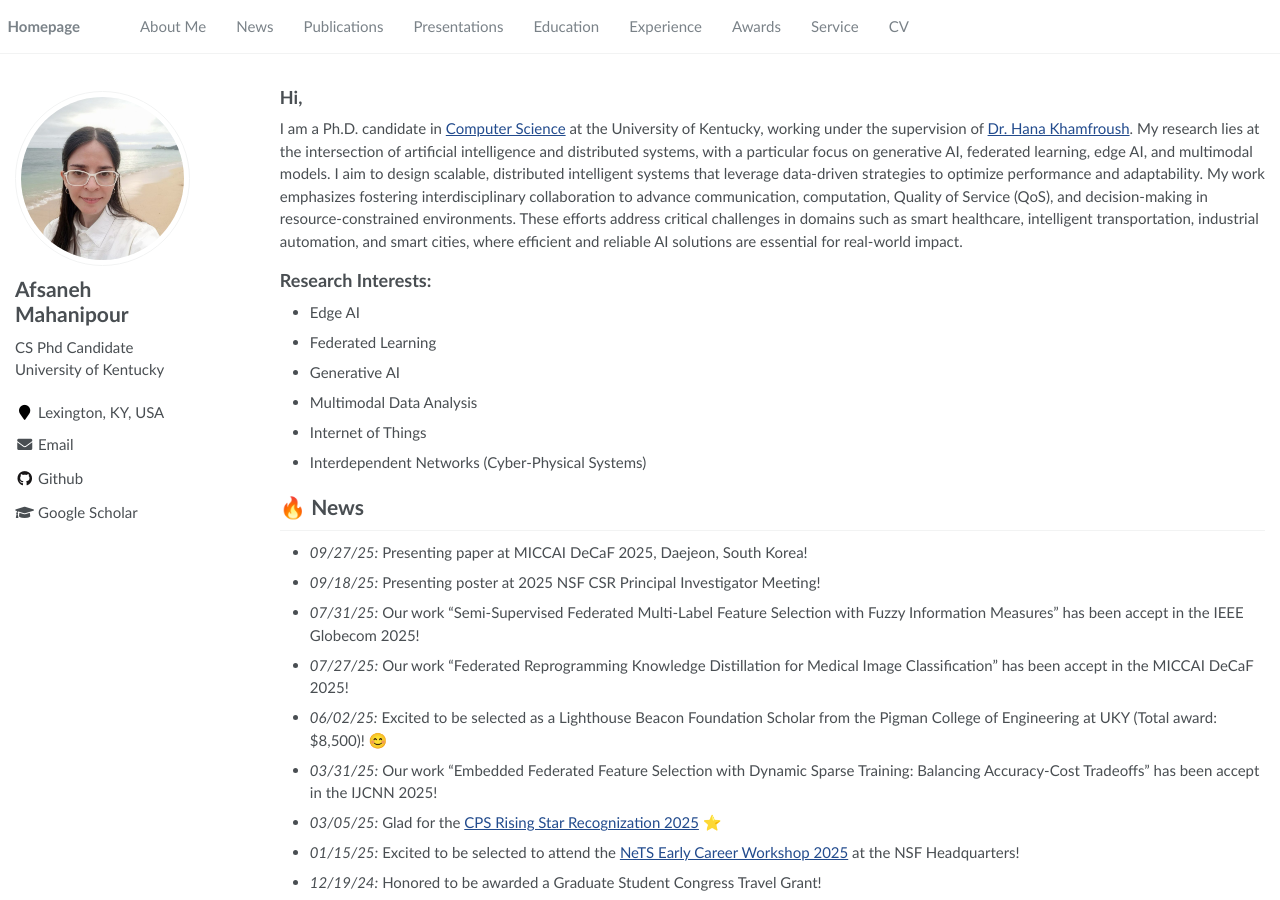
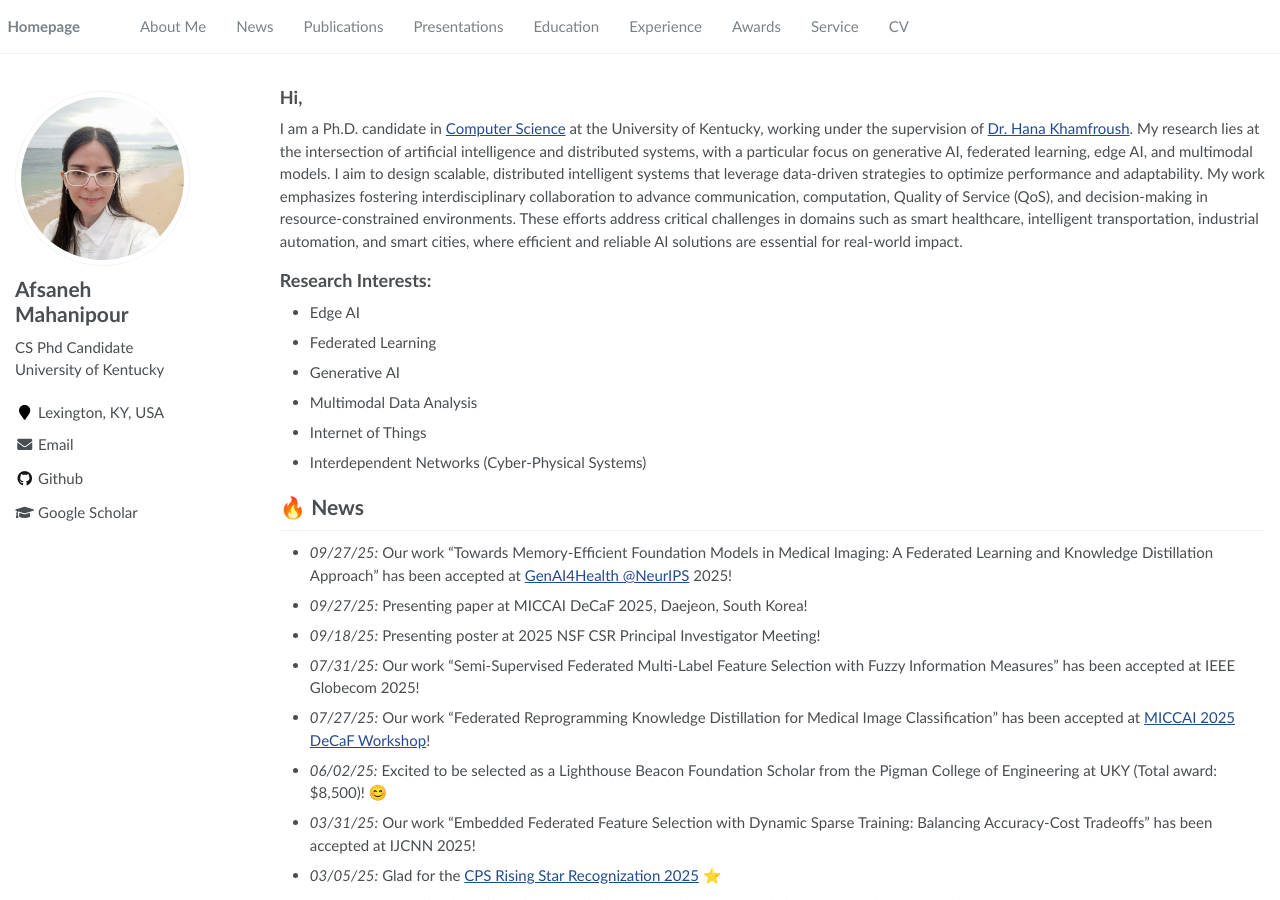
Before and after one commit to AfsanehMahanipour/AfsanehMahanipour.github.io, a Jekyll site: the page built from _pages/about.md, in a window 1280 px wide and 900 px high. Built offline with Jekyll 4.4.1, drawn with Linux system fonts in a browser that asks for light colours.

Commit message:
Update website

```diff
--- a/_pages/about.md
+++ b/_pages/about.md
@@ -32,12 +32,13 @@ I am a Ph.D. candidate in [Computer Science](https://engr.uky.edu/academics/depa
 - Interdependent Networks (Cyber-Physical Systems)
 
 # 🔥 News
+- *09/27/25:* Our work "Towards Memory-Efficient Foundation Models in Medical Imaging: A Federated Learning and Knowledge Distillation Approach" has been accepted at [GenAI4Health @NeurIPS](https://aihealth.ischool.utexas.edu/GenAI4HealthNeurips2025/) 2025!
 - *09/27/25:* Presenting paper at MICCAI DeCaF 2025, Daejeon, South Korea!
 - *09/18/25:* Presenting poster at 2025 NSF CSR Principal Investigator Meeting!
-- *07/31/25:* Our work "Semi-Supervised Federated Multi-Label Feature Selection with Fuzzy Information Measures" has been accept in the IEEE Globecom 2025!
-- *07/27/25:* Our work "Federated Reprogramming Knowledge Distillation for Medical Image Classification" has been accept in the MICCAI DeCaF 2025!
+- *07/31/25:* Our work "Semi-Supervised Federated Multi-Label Feature Selection with Fuzzy Information Measures" has been accepted at IEEE Globecom 2025!
+- *07/27/25:* Our work "Federated Reprogramming Knowledge Distillation for Medical Image Classification" has been accepted at [MICCAI 2025 DeCaF Workshop](https://decaf-workshop.github.io/decaf-2025/)!
 - *06/02/25:* Excited to be selected as a Lighthouse Beacon Foundation Scholar from the Pigman College of Engineering at UKY (Total award: $8,500)! 😊
-- *03/31/25:* Our work "Embedded Federated Feature Selection with Dynamic Sparse Training: Balancing Accuracy-Cost Tradeoffs" has been accept in the IJCNN 2025!
+- *03/31/25:* Our work "Embedded Federated Feature Selection with Dynamic Sparse Training: Balancing Accuracy-Cost Tradeoffs" has been accepted at IJCNN 2025!
 - *03/05/25:* Glad for the [CPS Rising Star Recognization 2025](https://engr.uky.edu/news/phd-student-named-2025-cps-rising-star) ⭐
 - *01/15/25:* Excited to be selected to attend the [NeTS Early Career Workshop 2025](https://sites.google.com/view/nets-early-career-2025/home?authuser=0) at the NSF Headquarters!
 - *12/19/24:* Honored to be awarded a Graduate Student Congress Travel Grant!
```
